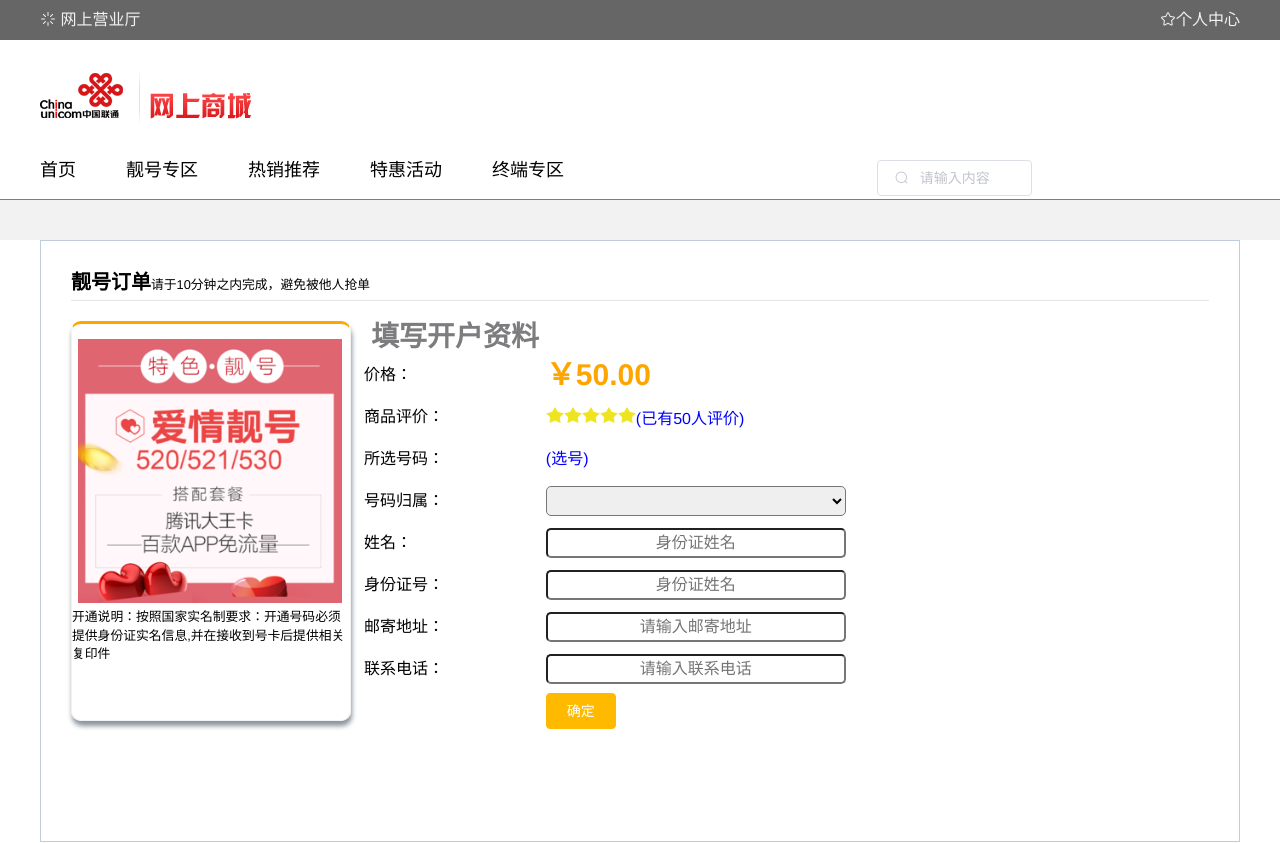
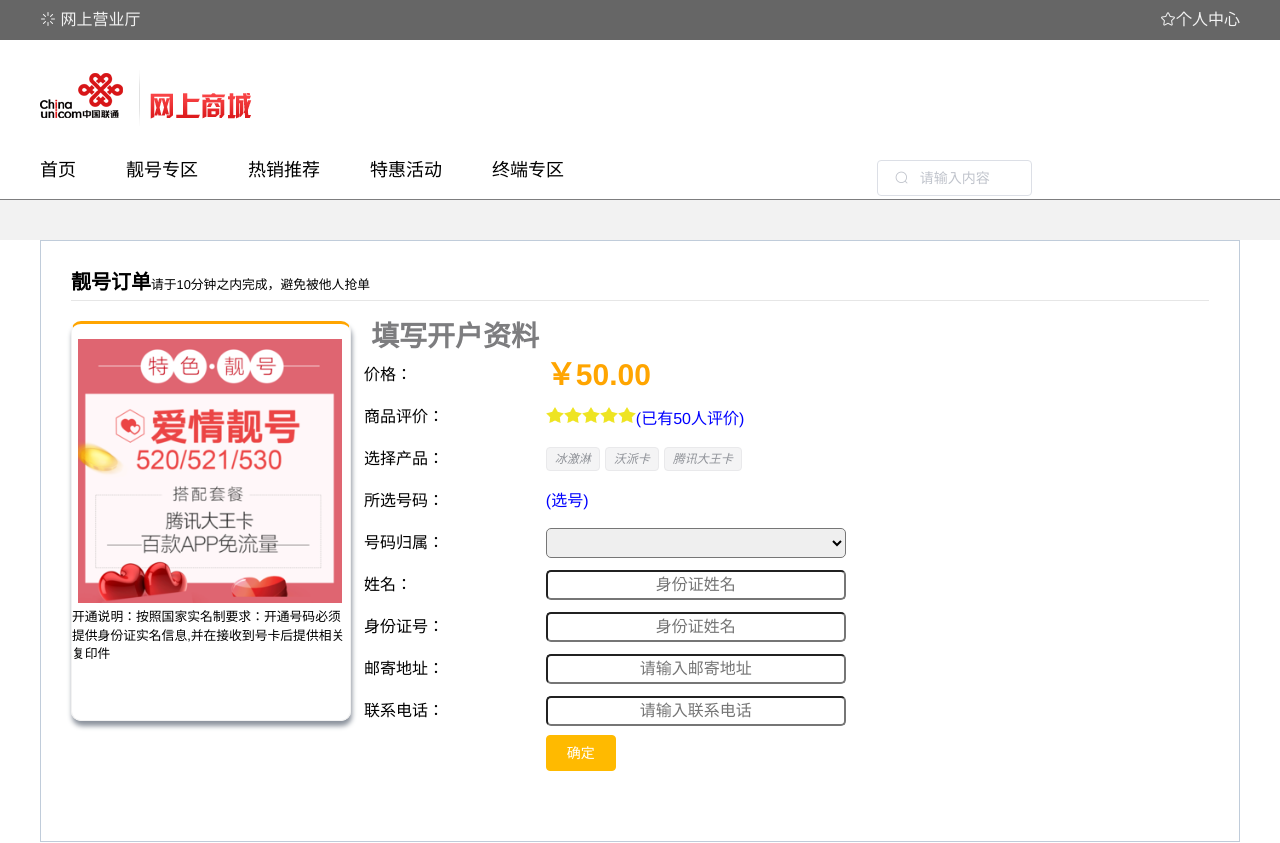
Before and after one commit to yaozhw99/UniRestoOfGroup3, a Vue app in the folder Sale/: page /order in a window 1280 px wide. Shown: the top 843 px of the page. Built offline with nearby package versions, Linux system fonts and the light colour scheme; what vue-baidu-map would draw is missing.

Commit message:
11.14修改临时

```diff
--- a/Sale/src/views/main/Header/Header.vue
+++ b/Sale/src/views/main/Header/Header.vue
@@ -32,9 +32,6 @@
 
 
 <style scope>
-.el-header{
-  margin: 20px 60px;
-}
 .el-header div{
   display: flex;
   flex-flow: row;
--- a/Sale/src/views/main/main.vue
+++ b/Sale/src/views/main/main.vue
@@ -1,10 +1,8 @@
 <template>
     <div>
-      <el-container direction="vertical">
       <CHeader></CHeader>
       <CContent></CContent>
       <CFooter></CFooter>
-      </el-container>
     </div>
 </template>
 
@@ -29,5 +27,8 @@
 </script>
 
 <style>
-
+.el-header {
+  width: 1200px;
+  margin: 0 auto;
+}
 </style>
--- a/Sale/src/views/order/index.vue
+++ b/Sale/src/views/order/index.vue
@@ -68,6 +68,15 @@
               <td>商品名称：</td>
               <td>
                 {{acceptParams.productName}}
+              </td>
+            </tr>
+            <tr v-if="!acceptParams.productName">
+              <td>选择产品：</td>
+              <td>
+                <i v-for="(item,idx) in productList" style="margin-right: 5px;">
+                  <el-tag size="small" effect="light"  style="cursor: pointer" :type="item.selected?'warning':'info'" @click="changeProduct(idx)">{{item.name}}</el-tag>
+                </i>
+
               </td>
             </tr>
             <tr v-if="acceptParams.actionName">
@@ -142,6 +151,7 @@
         name: "index",
         data() {
             return {
+                productList:[{name:'冰激淋',selected:false},{name:'沃派卡',selected:false},{name:'腾讯大王卡',selected:false}],
                 dialogVisible:false,
                 acceptParams:{serialNumber:'',actionName:'',productName:''},
                 formData:{epcode:'',name:'',psptId:'',address:'',linkPhone:'',orderId:0},
@@ -171,6 +181,12 @@
             }
         },
         methods:{
+            changeProduct(idx){
+                this.productList.forEach((item)=>{
+                    item.selected=false;
+                })
+                this.productList[idx].selected=true;
+            },
             openuser(){
                 createUser(this.formData).then(res=>{
                     this.formData.orderId=res.orderId;
```
